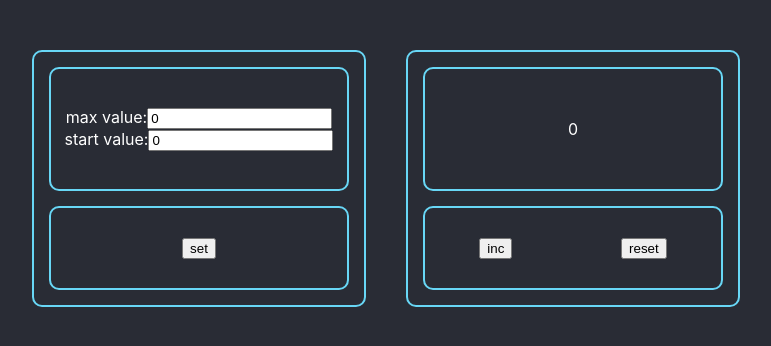
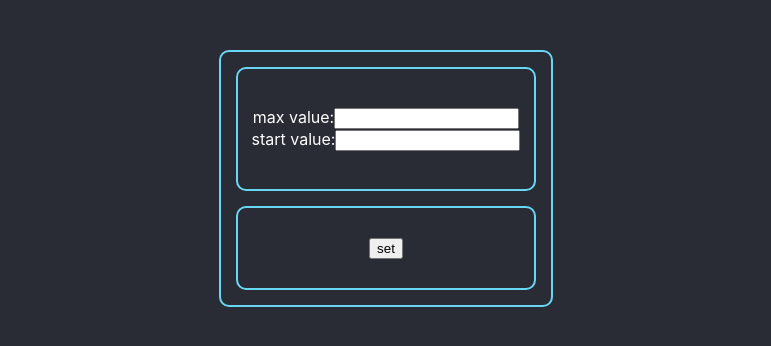
Before and after one commit to kaskodim/counter2-it-incubator, a React (Create React App) app: page / in a window 1280 px wide. Shown: the top 346 px of the page, without its empty margins (254-1025 px from the left). Built offline with nearby package versions, Linux system fonts and the light colour scheme.

Commit message:
temp commit 0502

```diff
--- a/src/components/CounterBlock/CounterBlock.tsx
+++ b/src/components/CounterBlock/CounterBlock.tsx
@@ -11,20 +11,23 @@ export const CounterBlock = (props: CounterBlockPropsType) => {
     const [value, setValue] = React.useState<number>(props.startValue);
 
 
-    useEffect(() => {
-        setValue(props.startValue)
-    }, [props.startValue])
+    // useEffect(() => {
+    //     setValue(props.startValue)
+    // }, [props.startValue])
 
-
+    //
     const onClickAddValue = () => {
         if(value< props.maxValue) {
             setValue(value + 1);
         }
+
+            setValue(value + 1);
+
     }
-
-    const onClickRemoveValue = () => {
-        setValue(props.startValue);
-    }
+    //
+    // const onClickRemoveValue = () => {
+    //     setValue(props.startValue);
+    // }
 
     return (
         <Box>
@@ -34,7 +37,7 @@ export const CounterBlock = (props: CounterBlockPropsType) => {
 
             <BoxControlUnit>
                 <button onClick={onClickAddValue}>inc</button>
-                <button onClick={onClickRemoveValue}>reset</button>
+                {/*<button onClick={onClickRemoveValue}>reset</button>*/}
             </BoxControlUnit>
         </Box>
     );
--- a/src/components/SettingsBlock/SettingsBlock.tsx
+++ b/src/components/SettingsBlock/SettingsBlock.tsx
@@ -1,29 +1,43 @@
-import React, {ChangeEvent} from 'react';
+import React, {ChangeEvent, useEffect} from 'react';
 import {BoxControlUnit, Box, BoxScreen} from '../Сounter/Counter';
 
 type SettingsBlockPropsType = {
     onChangeStart: (value: number) => void
     onChangeMax: (value: number) => void
+    onChangeSetButton: (press: boolean) => void
+    isPressedSet: boolean
+    startValue: number
+    maxValue: number
+    onChangeError: (error: boolean) => void
+
 }
 
 
 export const SettingsBlock = (props: SettingsBlockPropsType) => {
 
-    const [currentValue, setCurrentValue] = React.useState<number>(0);
-    const [maxCurrentValue, setMaxCurrentValue] = React.useState<number>(0);
-
-
-    const onChangeStartHandler = (e: ChangeEvent<HTMLInputElement>) => {
-        setCurrentValue(+e.currentTarget.value)
+    const onChangeMaxValueHandler = (e: ChangeEvent<HTMLInputElement>) => {
+        props.onChangeMax(+e.currentTarget.value)
     }
-    const onChangeMaxHandler = (e: ChangeEvent<HTMLInputElement>) => {
-        setMaxCurrentValue(+e.currentTarget.value)
+    const onChangeStartValueHandler = (e: ChangeEvent<HTMLInputElement>) => {
+        props.onChangeStart(+e.currentTarget.value)
     }
 
     const setSettingsHandler = () => {
-        props.onChangeStart(currentValue)
-        props.onChangeMax(maxCurrentValue)
+        props.onChangeSetButton(true)
     }
+
+    const error = props.startValue >= props.maxValue && props.startValue > 0 ||
+        props.startValue >= props.maxValue && props.maxValue > 0
+
+
+
+
+
+    useEffect(() => {
+        if (error) {
+            props.onChangeError(true)
+        } else props.onChangeError(false)
+    }, [props.startValue, props.maxValue])
 
 
     return (
@@ -32,23 +46,26 @@ export const SettingsBlock = (props: SettingsBlockPropsType) => {
                 <div>
                     <span>max value:</span>
                     <input type={'number'}
-                           onChange={onChangeMaxHandler}
-                           value={maxCurrentValue}
+                           onChange={onChangeMaxValueHandler}
+
                     />
                 </div>
                 <div>
                     <span>start value:</span>
                     <input type={'number'}
-                           value={currentValue}
-                           onChange={onChangeStartHandler}
+                           onChange={onChangeStartValueHandler}
+
+
                     />
                 </div>
             </BoxScreen>
             <BoxControlUnit>
-                <button onClick={setSettingsHandler}
 
+                <button disabled={props.isPressedSet}
+                        onClick={setSettingsHandler}
                 >set
                 </button>
+
             </BoxControlUnit>
 
         </Box>
--- a/src/components/Сounter/Counter.tsx
+++ b/src/components/Сounter/Counter.tsx
@@ -2,60 +2,54 @@ import React from 'react';
 import {CounterBlock} from '../CounterBlock/CounterBlock';
 import {SettingsBlock} from '../SettingsBlock/SettingsBlock';
 import styled from 'styled-components';
+import {Simulate} from 'react-dom/test-utils';
+import error = Simulate.error;
 
 
 export const Counter = () => {
 
-const [startValue, setStartValue] = React.useState<number>(0);
-const [maxValue, setMaxValue] = React.useState<number>(0);
+    const [startValue, setStartValue] = React.useState<number>(0);
+    const [maxValue, setMaxValue] = React.useState<number>(0);
+    const [isPressedSet, setIsPressedSet] = React.useState<boolean>(false);
+    const [isError, setIsError] = React.useState<boolean>(false);
 
-    console.log({startValue}, {maxValue})
+    console.log({startValue}, {maxValue}, {isPressedSet}, {isError});
+
 
     const onChangeStart = (value: number) => {
         setStartValue(value)
     }
+
     const onChangeMax = (value: number) => {
         setMaxValue(value)
     }
 
+    const onChangeSetButton = (press: boolean) => {
+        setIsPressedSet(press)
+    }
 
+    const onChangeError = (error: boolean) => {
+        setIsError(error)
+    }
 
     return (
         <Wrapper>
             <SettingsBlock onChangeStart={onChangeStart}
                            onChangeMax={onChangeMax}
-            />
-
-
-
-
-
-
-            <CounterBlock startValue={startValue}
-                          maxValue={maxValue}
+                           onChangeSetButton={onChangeSetButton}
+                           isPressedSet={isPressedSet}
+                           startValue={startValue}
+                           maxValue={maxValue}
+                           onChangeError={onChangeError}
 
             />
+            {/*<CounterBlock startValue={startValue}*/}
+            {/*              maxValue={maxValue}*/}
+
+            {/*/>*/}
         </Wrapper>
     );
 };
-
-
-
-
-
-
-
-
-
-
-
-
-
-
-
-
-
-
 
 
 const Wrapper = styled.div`
```
